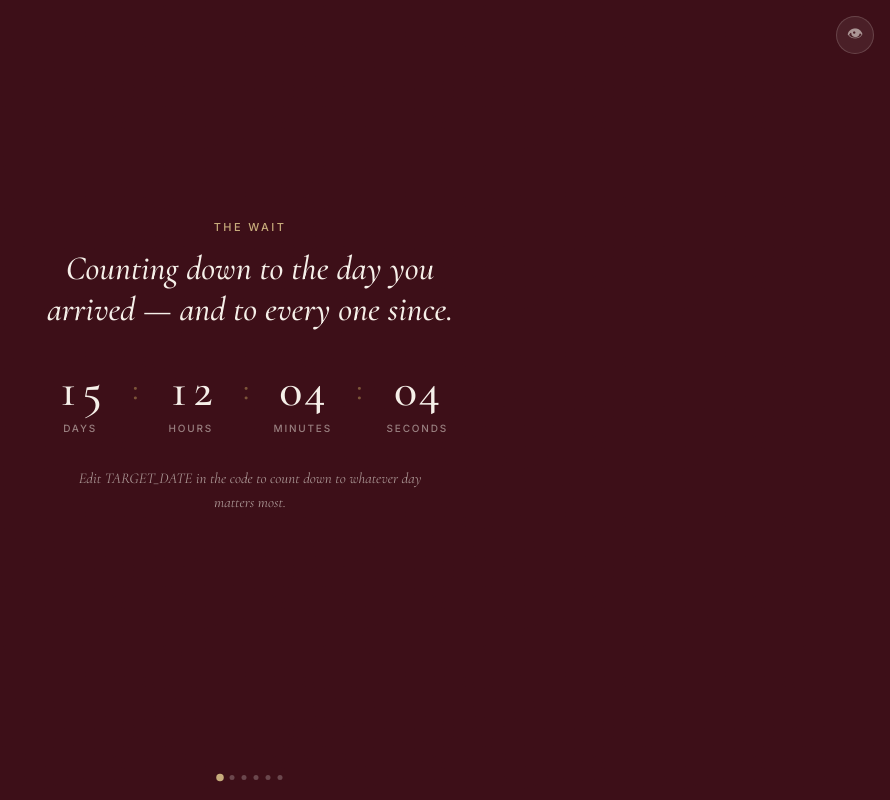
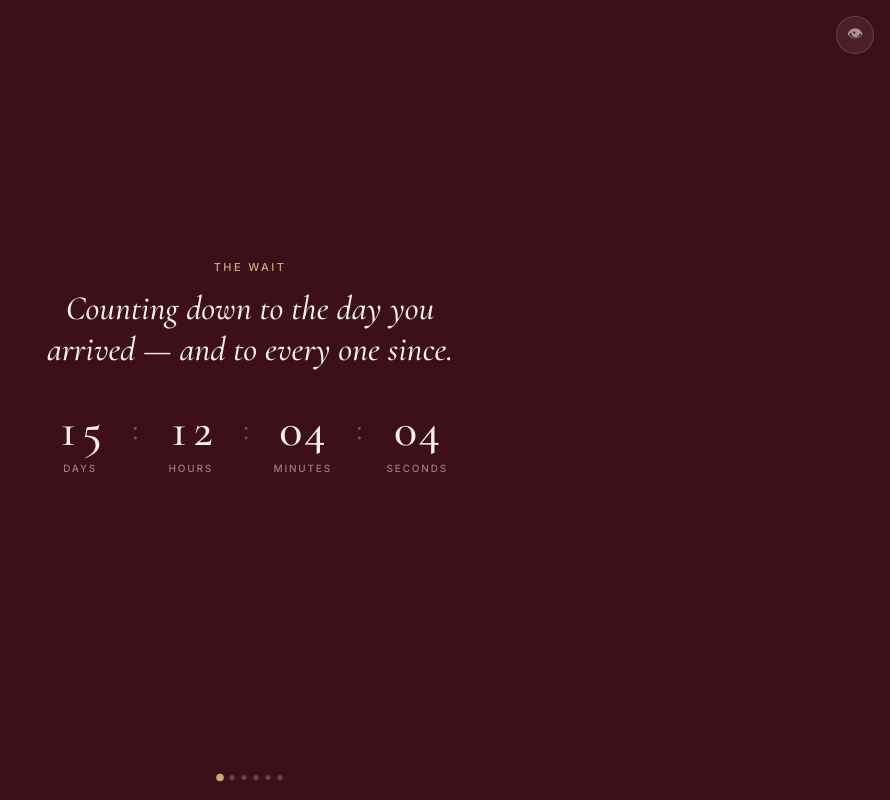
Before and after one commit to roshankulu/roshankulu.github.io, a plain HTML site: page index.html in a window 1280 px wide. Shown: the whole page, without its empty margins (390-1280 px from the left). Drawn offline with nearby package versions, Linux system fonts and the light colour scheme.

Commit message:
Update index.html

```diff
--- a/index.html
+++ b/index.html
@@ -43,7 +43,7 @@
           <div class="clock-sep">:</div>
           <div class="clock-unit"><div class="clock-num" id="cd-secs">00</div><div class="clock-label">Seconds</div></div>
         </div>
-        <p class="wait-note">Edit TARGET_DATE in the code to count down to whatever day matters most.</p>
+
       </div>
 
       <!-- Shown only once the countdown hits zero -->
```
